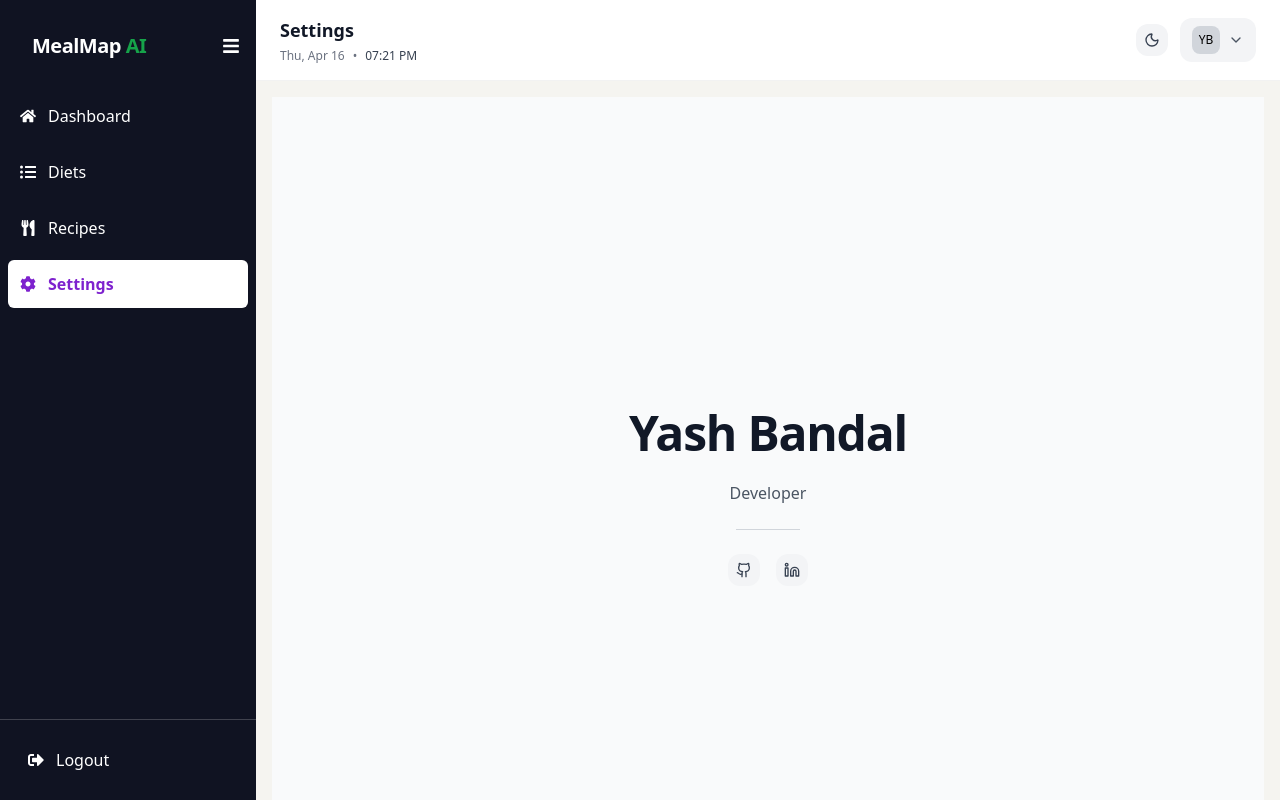
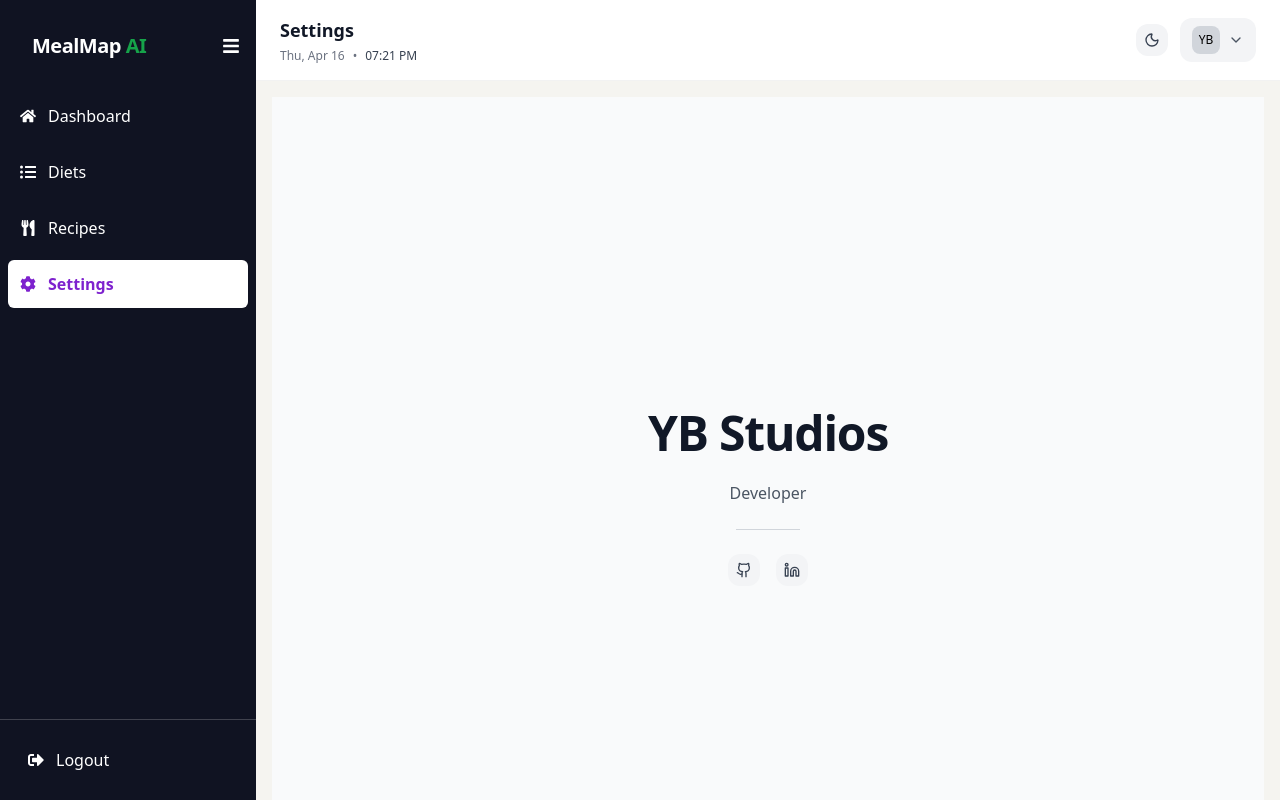
Before and after one commit to Yash-Bandal/MealMap-GenAI, a React (Vite) app in the folder frontend/health-dashboard/: page /settings in a window 1280 px wide. Built offline with nearby package versions, Linux system fonts and the light colour scheme.

Commit message:
Update Settings.jsx

```diff
--- a/frontend/health-dashboard/src/pages/Settings.jsx
+++ b/frontend/health-dashboard/src/pages/Settings.jsx
@@ -8,7 +8,7 @@ const Developers = () => {
 
         {/* Name */}
         <h1 className="text-4xl sm:text-5xl font-semibold tracking-tight text-gray-900 dark:text-white">
-          Yash Bandal
+          YB Studios
         </h1>
 
         {/* Subtitle */}
```
